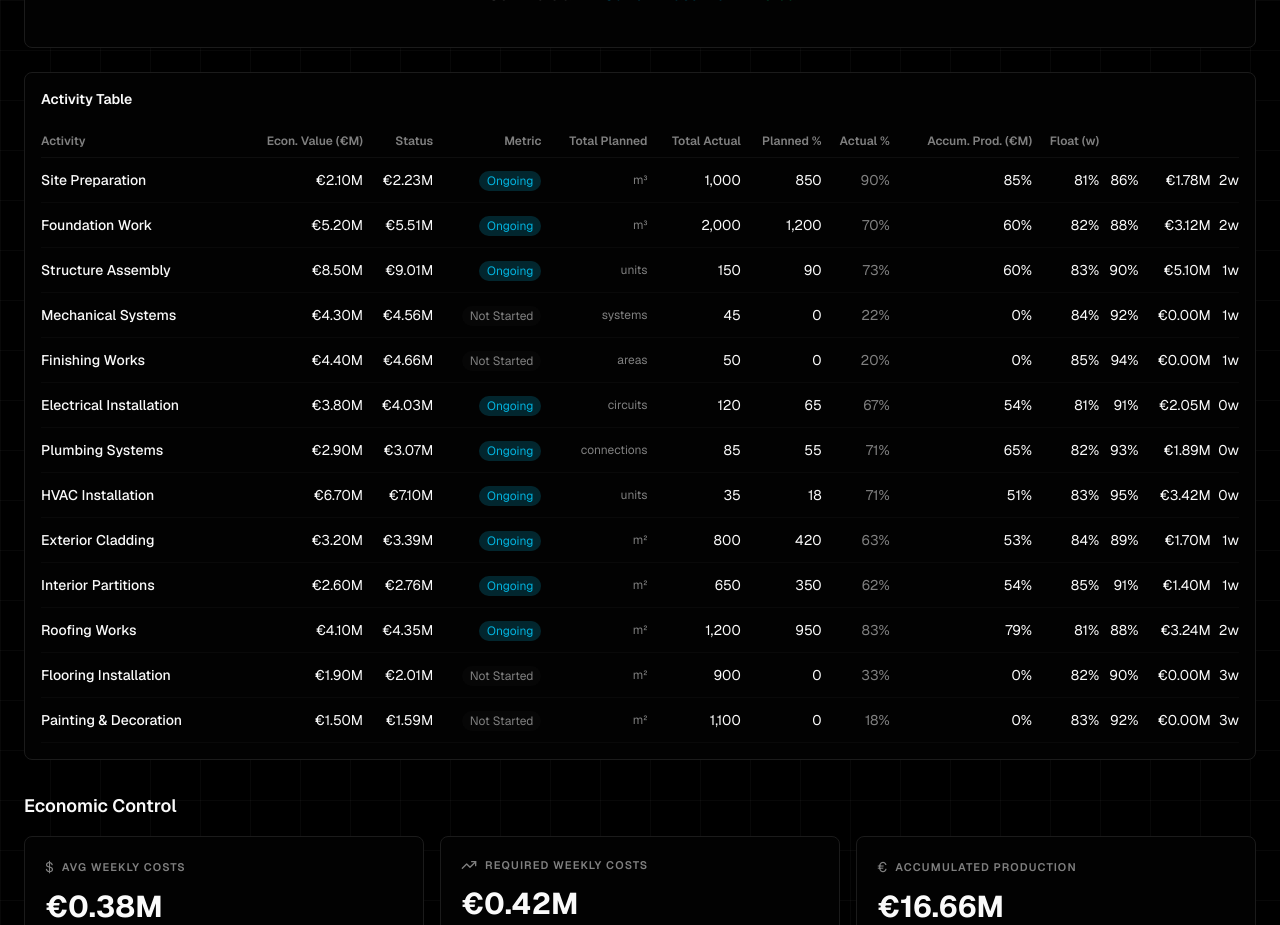
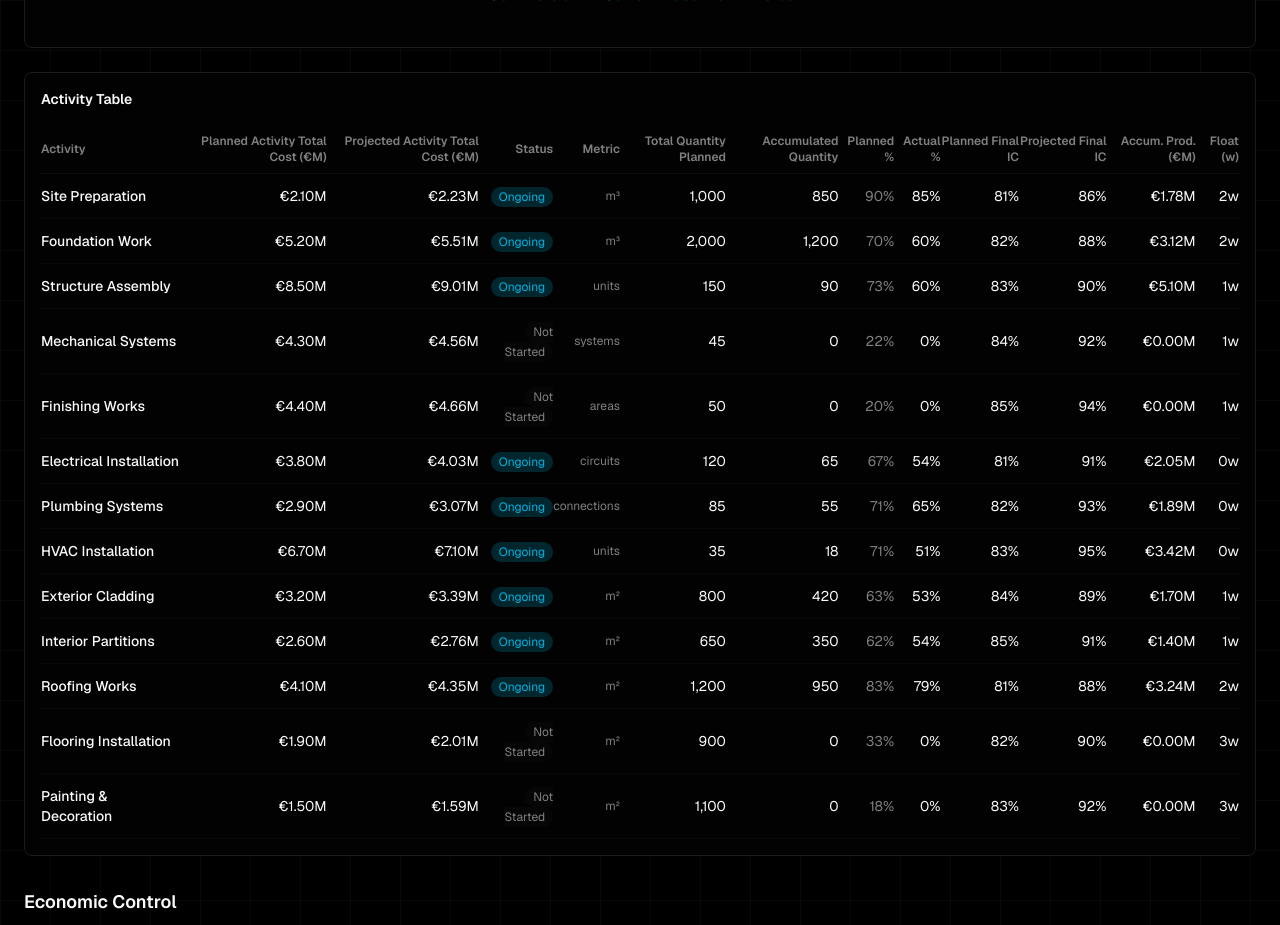
Before and after one commit to danielrebelo-volis/v0-volis-build-dashboard, a Next.js app: page /project/1/overview in a window 1280 px wide. Shown: the part 1200-2125 px from the top of the page. Built offline with nearby package versions, Linux system fonts and the light colour scheme.

Commit message:
fix: correct table headers and column order for Activity Table

```diff
--- a/app/project/[id]/overview/page.tsx
+++ b/app/project/[id]/overview/page.tsx
@@ -941,18 +941,21 @@ export default function ProjectOverview({ params }: { params: { id: string } })
                     <tr className="border-b border-border/50">
                       <th className="text-left text-xs text-muted-foreground font-semibold py-2 min-w-[140px]">Activity</th>
                       <th className="text-right text-xs text-muted-foreground font-semibold py-2 cursor-pointer hover:text-foreground transition-colors" onClick={() => handleSort('value')}>
-                        Econ. Value (€M) {sortBy === 'value' && (sortDirection === 'asc' ? '↑' : '↓')}
+                        Planned Activity Total Cost (€M) {sortBy === 'value' && (sortDirection === 'asc' ? '↑' : '↓')}
                       </th>
+                      <th className="text-right text-xs text-muted-foreground font-semibold py-2">Projected Activity Total Cost (€M)</th>
                       <th className="text-right text-xs text-muted-foreground font-semibold py-2">Status</th>
                       <th className="text-right text-xs text-muted-foreground font-semibold py-2">Metric</th>
-                      <th className="text-right text-xs text-muted-foreground font-semibold py-2">Total Planned</th>
-                      <th className="text-right text-xs text-muted-foreground font-semibold py-2">Total Actual</th>
+                      <th className="text-right text-xs text-muted-foreground font-semibold py-2">Total Quantity Planned</th>
+                      <th className="text-right text-xs text-muted-foreground font-semibold py-2">Accumulated Quantity</th>
                       <th className="text-right text-xs text-muted-foreground font-semibold py-2 cursor-pointer hover:text-foreground transition-colors" onClick={() => handleSort('plannedProgress')}>
                         Planned % {sortBy === 'plannedProgress' && (sortDirection === 'asc' ? '↑' : '↓')}
                       </th>
                       <th className="text-right text-xs text-muted-foreground font-semibold py-2 cursor-pointer hover:text-foreground transition-colors" onClick={() => handleSort('actualProgress')}>
                         Actual % {sortBy === 'actualProgress' && (sortDirection === 'asc' ? '↑' : '↓')}
                       </th>
+                      <th className="text-right text-xs text-muted-foreground font-semibold py-2">Planned Final IC</th>
+                      <th className="text-right text-xs text-muted-foreground font-semibold py-2">Projected Final IC</th>
                       <th className="text-right text-xs text-muted-foreground font-semibold py-2 cursor-pointer hover:text-foreground transition-colors" onClick={() => handleSort('accumulatedProduction')}>
                         Accum. Prod. (€M) {sortBy === 'accumulatedProduction' && (sortDirection === 'asc' ? '↑' : '↓')}
                       </th>
```
